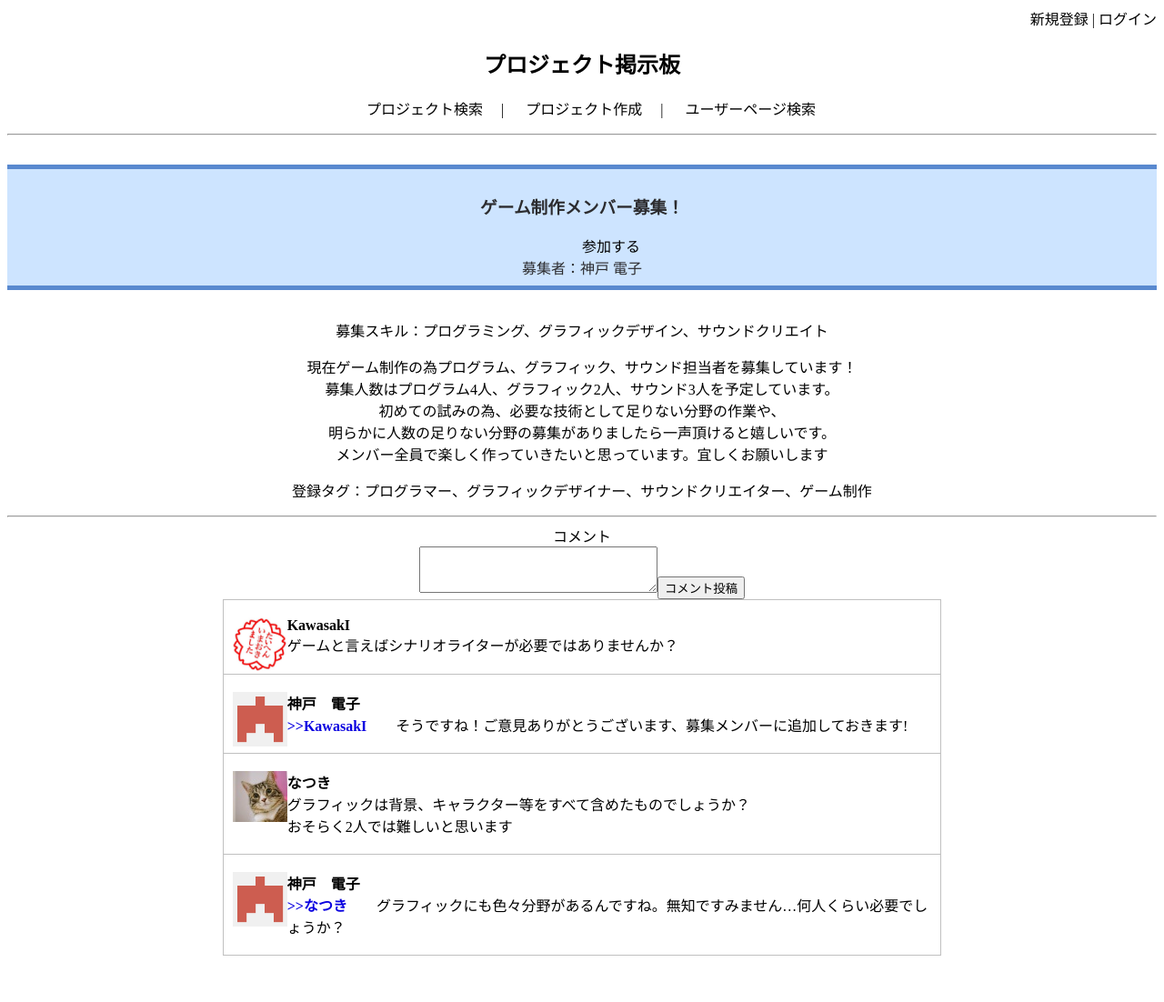
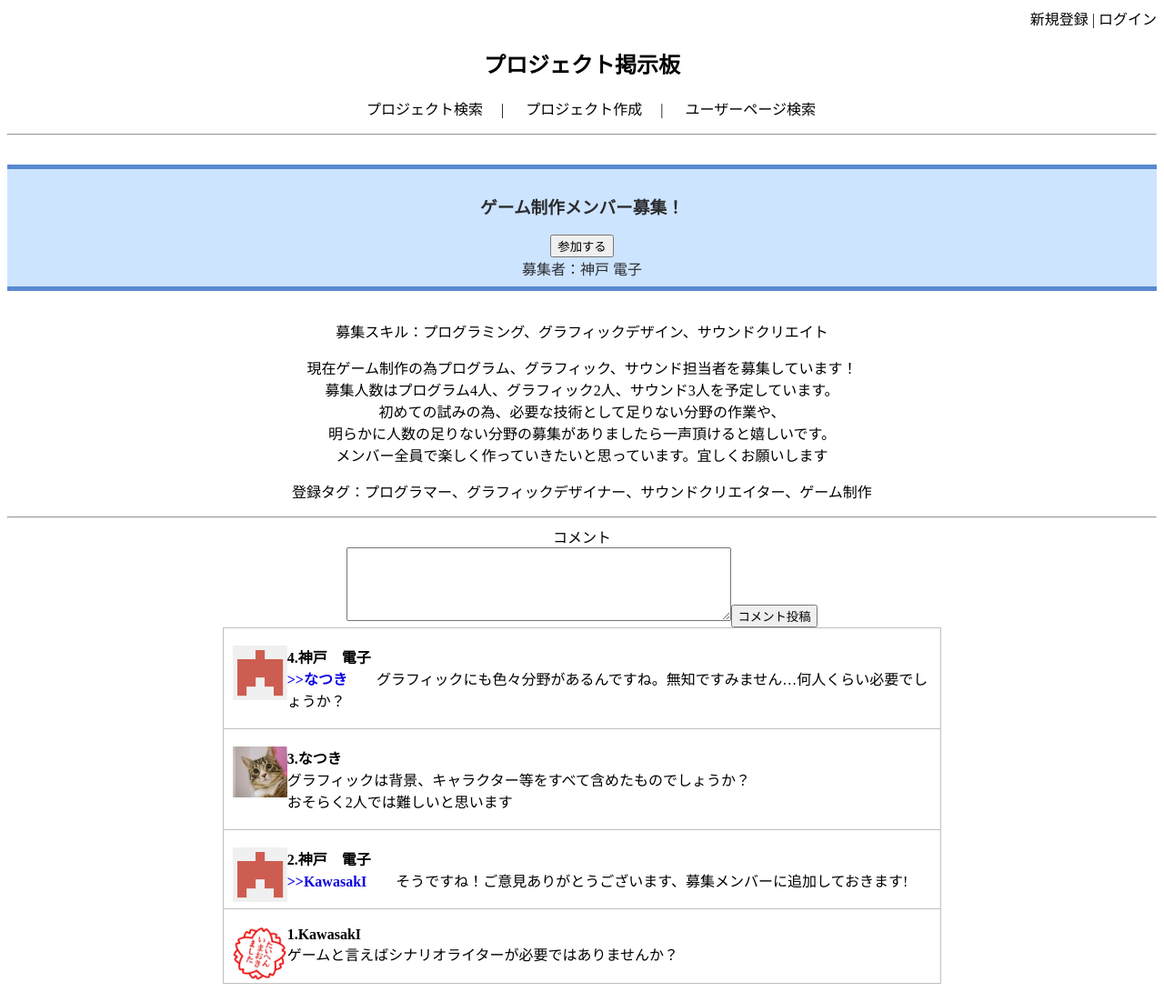
Before and after one commit to kd-team2E/Co-creation-board, a PHP site: page /gamecreate.php in a window 1280 px wide. Shown: the whole page at 91% size. Before the commit the page ends 1051 px from the top, so only its background shows below. Run offline with PHP 8.4, Linux system fonts and the light colour scheme.

Commit message:
参加申請ボタンとリスト作成

```diff
--- a/gamecreate.php
+++ b/gamecreate.php
@@ -3,7 +3,8 @@
  ?>
 
  <div class="box4">
-    <h3>ゲーム制作メンバー募集！</h3>　　　　<a href="project_enter.php">参加する</a>
+    <h3>ゲーム制作メンバー募集！</h3>
+    <a href="project_enter.php"><form action="project_enter.php"><input type="submit" value="参加する"></form></font></a>
     <p>募集者：神戸 電子</p>
 </div>
 <p>募集スキル：プログラミング、グラフィックデザイン、サウンドクリエイト</p>
@@ -17,21 +18,25 @@
 <p>登録タグ：プログラマー、グラフィックデザイナー、サウンドクリエイター、ゲーム制作</p>
 <hr>
 コメント　　　　<br>
-<textarea rows="3" cols="30"></textarea><input type="submit" value="コメント投稿">
+<textarea rows="5" cols="50"></textarea><input type="submit" value="コメント投稿">
 <table>
-<tr align="left"><td><p>
-    <img src="kwsk.png" align="left"><b>KawasakI</b><br>
-    ゲームと言えばシナリオライターが必要ではありませんか？</p>
-    </td><tr align="left"><td>
-    <p><img src="kobedenshi.png" align="left"><b>神戸　電子</b><br>
+<tr align="left"><td>
+    <p><img src="kobedenshi.png" align="left"><b>4.神戸　電子</b><br>
+    <b><font color="paple">>>なつき</font></b>　　グラフィックにも色々分野があるんですね。無知ですみません…何人くらい必要でしょうか？</p>
+</td></tr>
+<tr align="left"><td>
+    <p><img src="natsuki.jpg" align="left"><b>3.なつき</b><br>
+    グラフィックは背景、キャラクター等をすべて含めたものでしょうか？<br>
+    おそらく2人では難しいと思います</p>
+</td></tr>
+<tr align="left"><td>
+    <p><img src="kobedenshi.png" align="left"><b>2.神戸　電子</b><br>
     <b><font color="paple">>>KawasakI</font></b>　　そうですね！ご意見ありがとうございます、募集メンバーに追加しておきます!</p>
 </td></tr>
-<tr align="left"><td>
-    <p><img src="natsuki.jpg" align="left"><b>なつき</b><br>
-    グラフィックは背景、キャラクター等をすべて含めたものでしょうか？<br>
-    おそらく2人では難しいと思います</p>
-    </td><tr align="left"><td>
-    <p><img src="kobedenshi.png" align="left"><b>神戸　電子</b><br>
-    <b><font color="paple">>>なつき</font></b>　　グラフィックにも色々分野があるんですね。無知ですみません…何人くらい必要でしょうか？</p>
+
+<tr align="left"><td><p>
+    <img src="kwsk.png" align="left"><b>1.KawasakI</b><br>
+    ゲームと言えばシナリオライターが必要ではありませんか？</p>
 </td></tr>
+
 </table>
```
Also changed, not shown: enter_list.php (added, +11 -0 lines), enter_succsess.php (+17 -13 lines), project_setting.php (+17 -13 lines).
